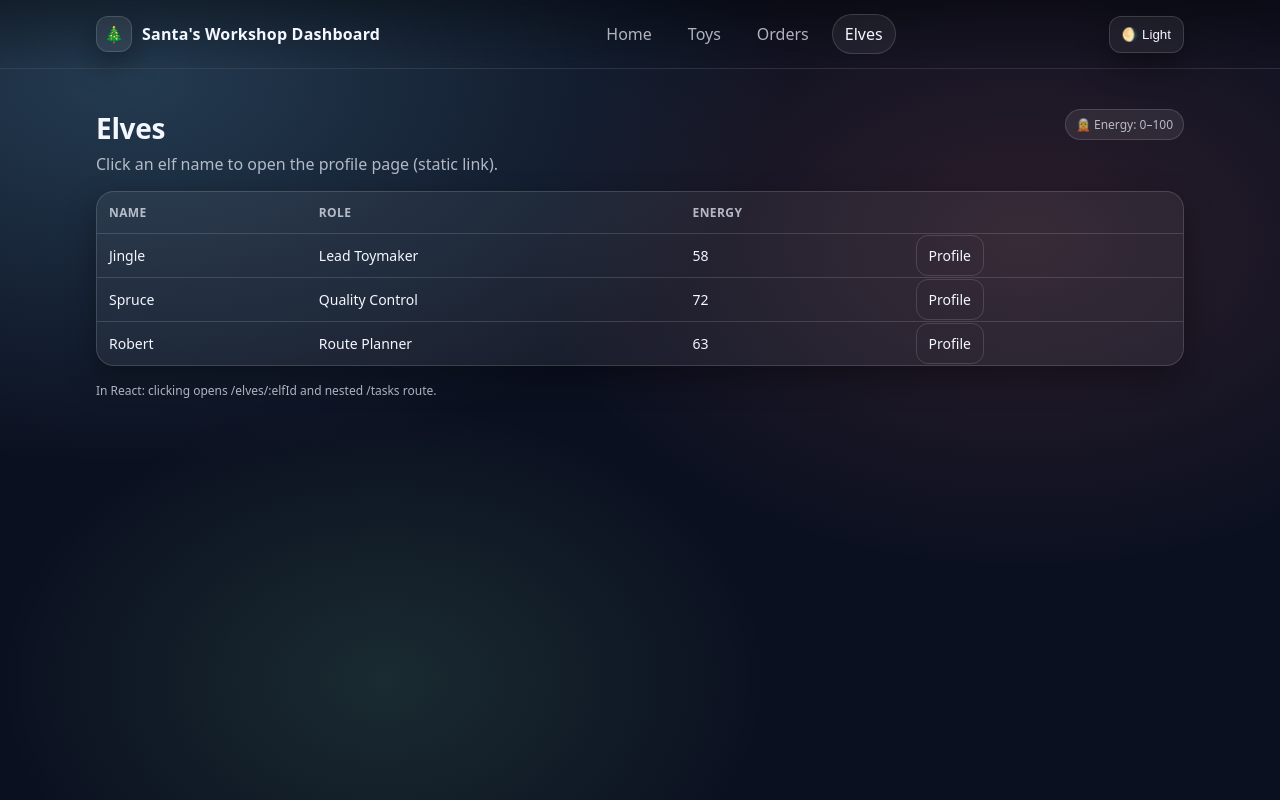
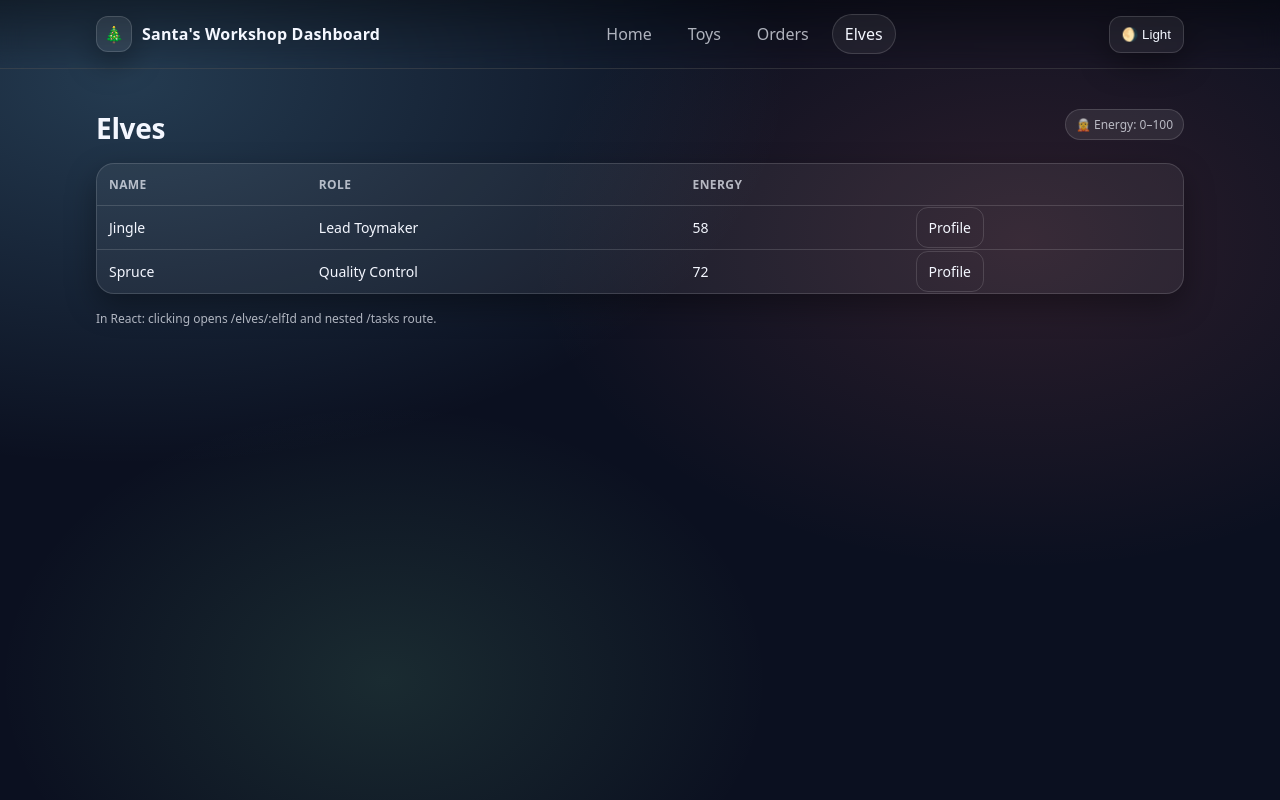
Before and after one commit to danyangelova/react-santa-dashboard, a React (Vite) app: page /elves in a window 1280 px wide. Built offline with nearby package versions, Linux system fonts and the light colour scheme; data requests are answered from the project's data file.

Commit message:
Fetch elves with React Query

```diff
--- a/src/pages/ElvesPage.jsx
+++ b/src/pages/ElvesPage.jsx
@@ -1,12 +1,25 @@
 import { Link } from "react-router-dom";
+import { useQuery } from "@tanstack/react-query";
+import { getElves } from "../api/elves";
 
 export default function ElvesPage() {
+   const {
+      data: elves,
+      isLoading,
+      error,
+   } = useQuery({
+      queryKey: ["elves"],
+      queryFn: getElves,
+   });
+
+   if (isLoading) return <main className="main-container">Loading elves...</main>;
+   if (error) return <main className="main-container">Error: {error.message}</main>;
+
    return (
       <main className="main-container">
          <div className="header">
             <div>
                <h1>Elves</h1>
-               <p className="sub">Click an elf name to open the profile page (static link).</p>
             </div>
             <span style={{ fontSize: "12px" }} className="pill">
                🧝 Energy: 0–100
@@ -23,36 +36,18 @@ export default function ElvesPage() {
                </tr>
             </thead>
             <tbody>
-               <tr>
-                  <td>Jingle</td>
-                  <td>Lead Toymaker</td>
-                  <td>58</td>
-                  <td>
-                     <Link className="btn ghost" to="/elves/jingle">
+               {elves.map((elf) => (
+                  <tr key={elf.id}>
+                     <td>{elf.name}</td>
+                     <td>{elf.role}</td>
+                     <td>{elf.energy}</td>
+                      <td>
+                     <Link className="btn ghost" to={`/elves/{elf.id}`}>
                         Profile
                      </Link>
                   </td>
-               </tr>
-               <tr>
-                  <td>Spruce</td>
-                  <td>Quality Control</td>
-                  <td>72</td>
-                  <td>
-                     <Link className="btn ghost" to="/elves/spruce">
-                        Profile
-                     </Link>
-                  </td>
-               </tr>
-               <tr>
-                  <td>Robert</td>
-                  <td>Route Planner</td>
-                  <td>63</td>
-                  <td>
-                     <Link className="btn ghost" to="/elves/robert">
-                        Profile
-                     </Link>
-                  </td>
-               </tr>
+                  </tr>
+               ))}
             </tbody>
          </table>
 
```
